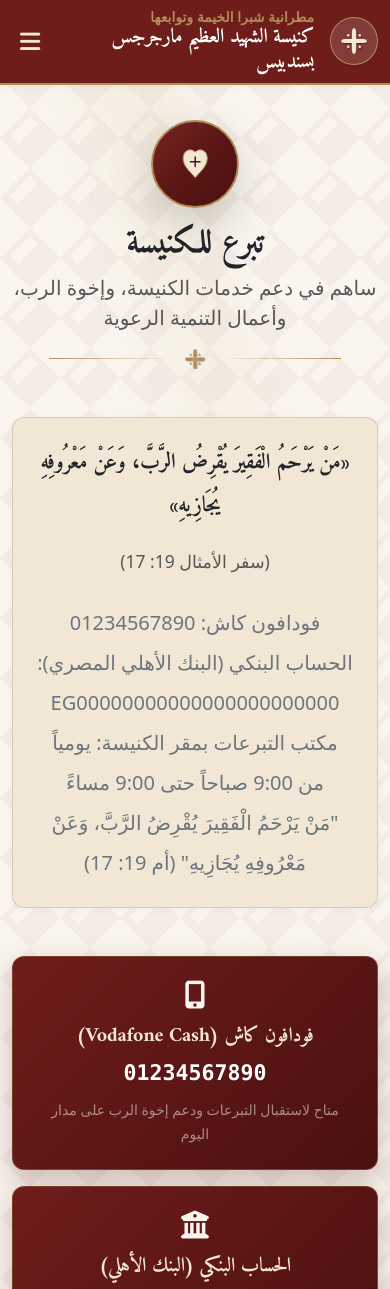
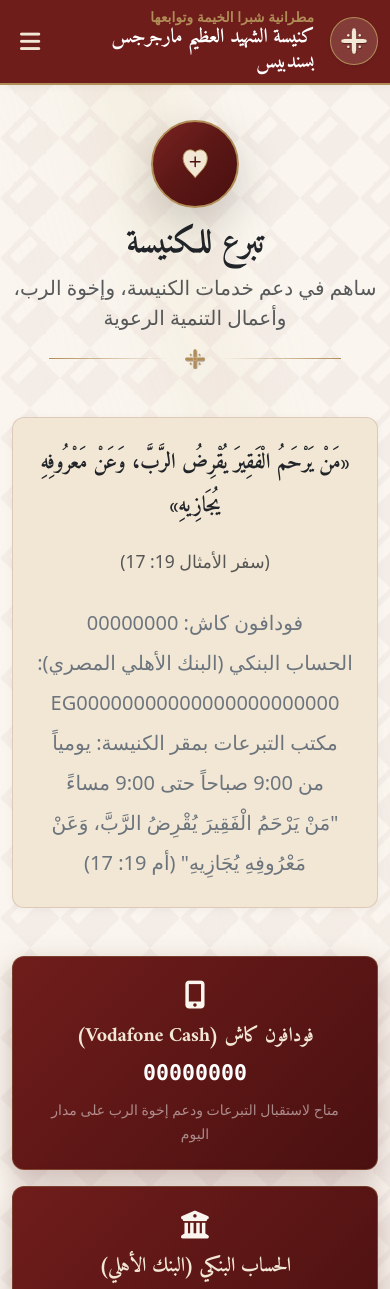
Before and after one commit to george22george9-hue/st-george, a Next.js app: page /donate in a window 390 px wide. Shown: the top 1289 px of the page. Built offline with nearby package versions, Linux system fonts and the light colour scheme.

Commit message:
change number phone temp

```diff
--- a/legacy-site/db/database.js
+++ b/legacy-site/db/database.js
@@ -45,7 +45,7 @@ async function initDB() {
         { id: 'home', title: 'الرئيسية', content: 'مرحباً بكم في كنيسة الشهيد العظيم مارجرجس بسندبيس.' },
         { id: 'about', title: 'عن الكنيسة', content: 'كنيسة الشهيد العظيم مارجرجس بسندبيس هي إحدى كنائس إيبارشية شبرا الخيمة وتوابعها...' },
         { id: 'masses', title: 'المواعيد', content: 'الجمعة: 6 ص - 8:30 ص\nالأحد: 7 ص - 9:30 ص' },
-        { id: 'donate', title: 'تبرع', content: 'فودافون كاش: 01234567890\nبنك أهلي: EG000000000000000000' }
+        { id: 'donate', title: 'تبرع', content: 'فودافون كاش: 000000000\nبنك أهلي: EG000000000000000000' }
     ];
 
     for (let p of pages) {
--- a/src/app/donate/page.tsx
+++ b/src/app/donate/page.tsx
@@ -49,7 +49,7 @@ export default function DonatePage() {
                   <div className="card-burgundy p-4 text-center h-100">
                     <i className="fas fa-mobile-alt fs-1 text-gold-light mb-3" />
                     <h4 className="fs-5 text-parchment fw-bold mb-2">فودافون كاش (Vodafone Cash)</h4>
-                    <span className="fs-4 font-monospace fw-bold text-white d-block mb-2">01234567890</span>
+                    <span className="fs-4 font-monospace fw-bold text-white d-block mb-2">00000000</span>
                     <span className="small text-white-50">متاح لاستقبال التبرعات ودعم إخوة الرب على مدار اليوم</span>
                   </div>
                 </ScrollReveal>
--- a/src/lib/static-content.ts
+++ b/src/lib/static-content.ts
@@ -78,7 +78,7 @@ export const STATIC_PAGES: Record<string, { title: string; content: string }> =
   },
   donate: {
     title: 'تبرع للكنيسة',
-    content: 'فودافون كاش: 01234567890\nالحساب البنكي (البنك الأهلي المصري): EG00000000000000000000000\nمكتب التبرعات بمقر الكنيسة: يومياً من 9:00 صباحاً حتى 9:00 مساءً\n"مَنْ يَرْحَمُ الْفَقِيرَ يُقْرِضُ الرَّبَّ، وَعَنْ مَعْرُوفِهِ يُجَازِيهِ" (أم 19: 17)'
+    content: 'فودافون كاش: 00000000\nالحساب البنكي (البنك الأهلي المصري): EG00000000000000000000000\nمكتب التبرعات بمقر الكنيسة: يومياً من 9:00 صباحاً حتى 9:00 مساءً\n"مَنْ يَرْحَمُ الْفَقِيرَ يُقْرِضُ الرَّبَّ، وَعَنْ مَعْرُوفِهِ يُجَازِيهِ" (أم 19: 17)'
   }
 };
 
```
